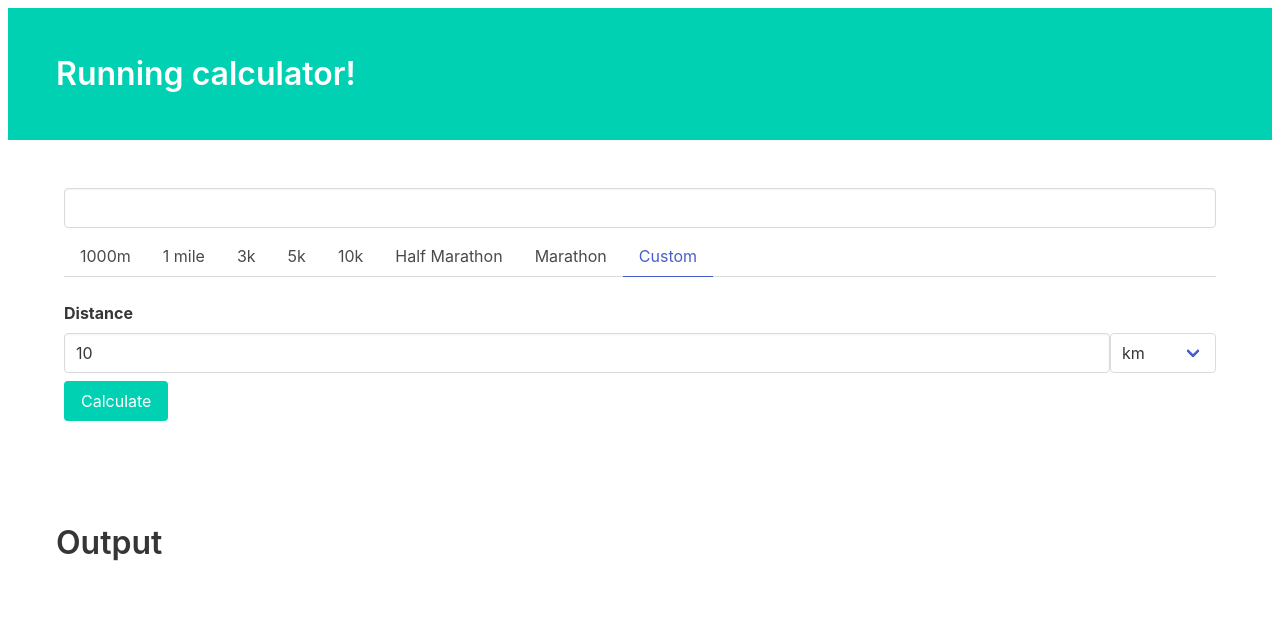
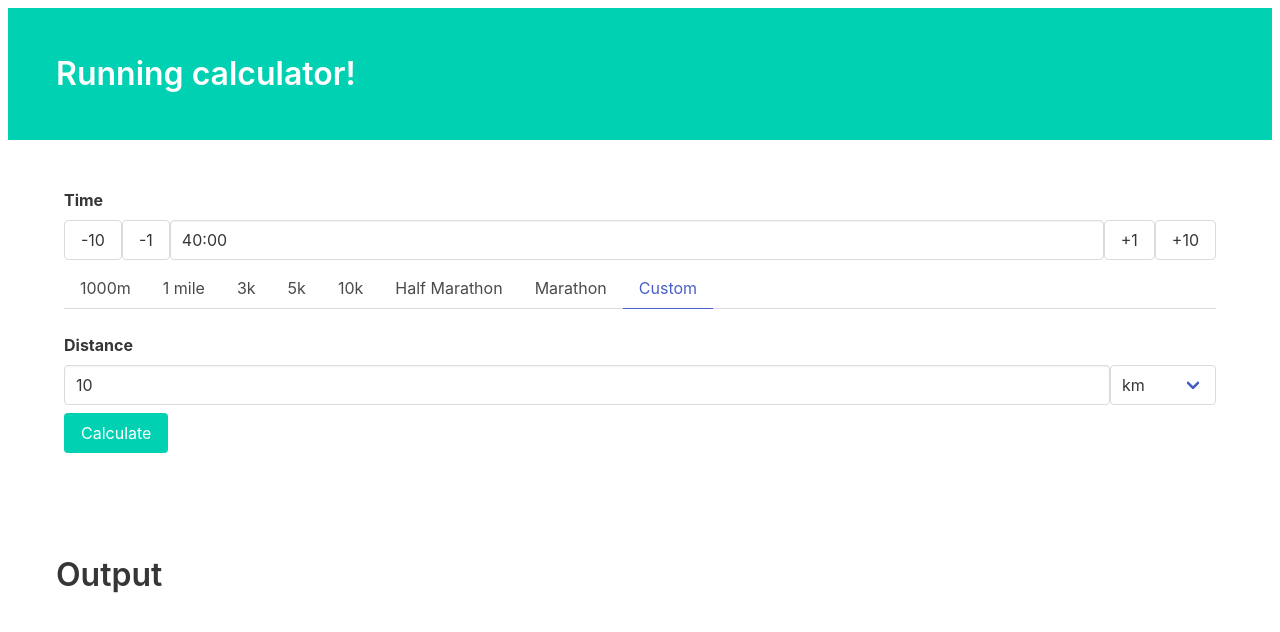
Before and after one commit to taraldga/runcalculator, a Svelte app: page / in a window 1280 px wide. Shown: the top 632 px of the page. Built offline with nearby package versions, Linux system fonts and the light colour scheme.

Commit message:
feat: use buttons and new input box

```diff
--- a/src/App.svelte
+++ b/src/App.svelte
@@ -1,4 +1,6 @@
 <script lang="ts">
+import Input from "./components/Input.svelte";
+
 import Table from "./components/Table.svelte";
 import type { SpeedRow } from "./types/SpeedRow";
 
@@ -18,6 +20,7 @@ import { calculateTimePerDistance, calulateKmh, convertToFormattedTime, convertT
 	let preset = "Custom";
 
 	let time = undefined;
+	let error = undefined;
 
 	let distance = 10;
 	let modifier: Metric = "km";
@@ -84,7 +87,7 @@ import { calculateTimePerDistance, calulateKmh, convertToFormattedTime, convertT
 </section>
 <section class="section">
 	<div class="container">
-		<input class="input" type="text" bind:value={time}/>
+		<Input bind:value={time} bind:error={error} />
 		<div class="tabs">
 			<ul>
 				{#each presets as currentPreset}
--- /dev/null
+++ b/src/components/Input.svelte
@@ -0,0 +1,45 @@
+<script lang="ts">
+    export let value = "40:00";
+    export let error = undefined;
+
+    const onChange = (newVal: string) => {
+        console.log(halla)
+        const vals = newVal.split(":");
+        if(vals.length < 2 || vals.length > 3) {
+            error = "Please use the format hh:mm:ss"
+        }
+    }
+
+    const buttonUpdateValue = (incrementor: number) => {
+        console.log("Moomo")
+        const vals = value.split(":");
+        let minuteIndex = 0;
+        if(vals.length === 2) {
+            minuteIndex = 0;
+        } else if (vals.length === 3) {
+            minuteIndex = 1;
+        }
+        vals[minuteIndex] = (Number.parseInt(vals[minuteIndex]) + incrementor).toString();
+        value = vals.join(":");
+        console.log("Halla")
+    }
+</script>
+
+<label for="" class="label">Time</label>
+<div class="input_row">
+    <button class="button" on:click={() => buttonUpdateValue(-1)}>-10</button>
+    <button class="button" on:click={() => buttonUpdateValue(-10)}>-1</button>
+    <input
+        class={`input ${error !== undefined ? "is-danger": ""}`}
+        bind:value={value}
+        on:change={(e) => onChange(e.currentTarget.value)}
+    >
+    <button class="button" on:click={() => buttonUpdateValue(1)}>+1</button>
+    <button class="button" on:click={() => buttonUpdateValue(10)}>+10</button>
+</div>
+
+<style>
+    .input_row {
+        display: flex;
+    }
+</style>
```
